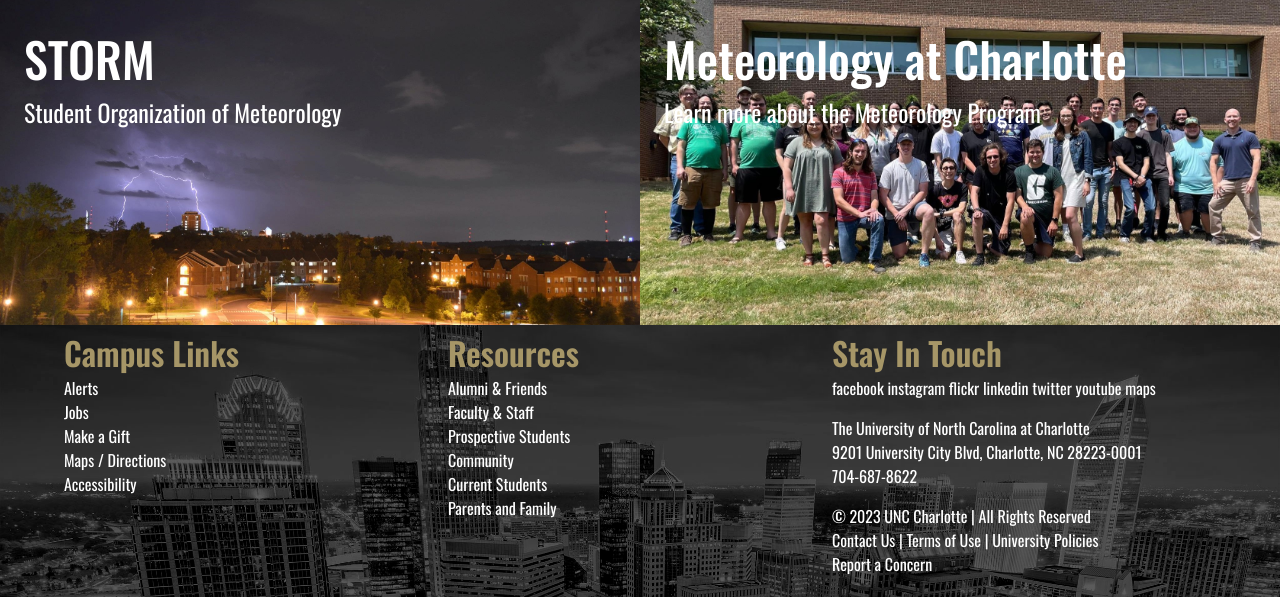
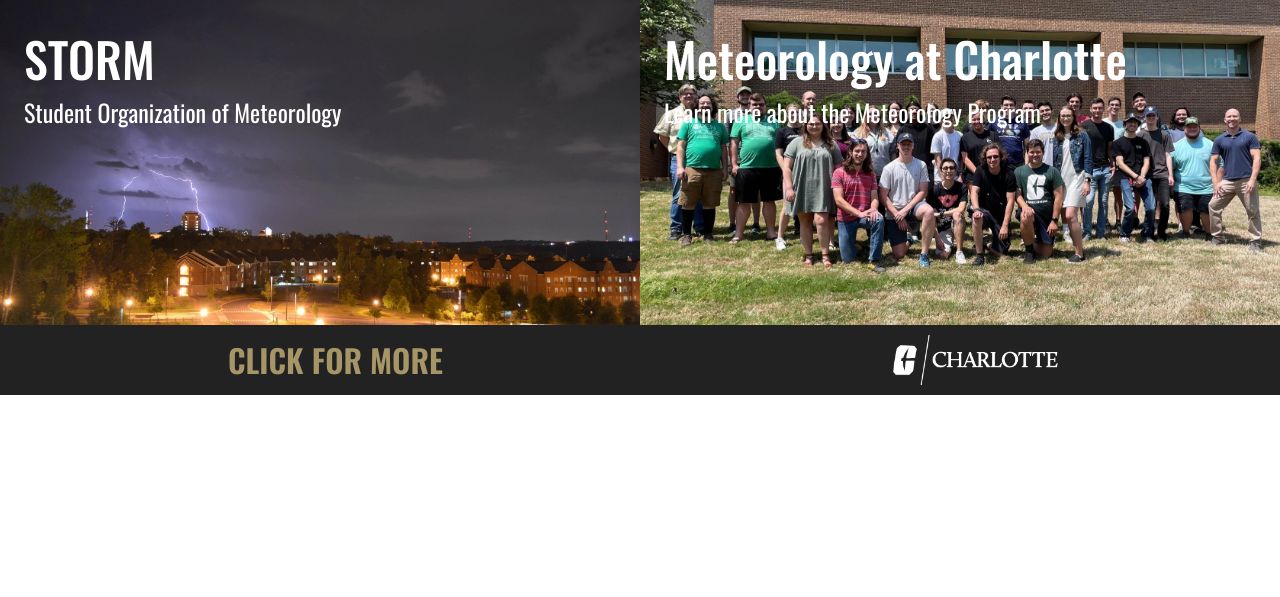
Before and after one commit to toadwx/UNC-Charlotte-Meteorology-Website, a PHP site: page /index.php in a window 1280 px wide. Shown: the part 484-1081 px from the top of the page. After the commit the page ends 879 px from the top, so only its background shows below. Run offline with PHP 8.4, Linux system fonts and the light colour scheme; some libraries are stand-ins or nearby versions.

Commit message:
Footer improvements including simple toggle

```diff
--- a/css/footer.css
+++ b/css/footer.css
@@ -12,8 +12,51 @@
 }
 
 .footer-container {
+    display: flex;
     position: absolute;
     width: 90%;
+    justify-content: space-around;
+}
+
+.footer-row {
+    position: relative;
+    display: flex;
+    width: inherit;
+    background-color: #222;
+    justify-content: space-around;
+    height: 70px;
+    flex-direction: row;
+    align-content: center;
+}
+
+#footer-toggle {
+    float: left;
+    border: none;
+    border-style: none;
+    text-decoration: none;
+    background-color: #222;
+    color: #A69667;
+    font-size: 1.7em;
+    font-family: 'Oswald', sans-serif;
+    cursor: pointer;
+    justify-content: center;
+    height: 70px;
+    text-align: center;
+    margin: 0;
+}
+
+#footer-toggle h3 {
+    margin: 0;
+    font-family: 'Oswald', sans-serif;
+    text-align: center;
+}
+
+.footer-logo {
+    position: relative;
+    height: 50px;
+    width: auto;
+    margin-top: 10px;
+    margin-bottom: 10px;
 }
 
 .col {
--- a/footer.php
+++ b/footer.php
@@ -1,3 +1,20 @@
+<div class="footer-row">
+    <div>
+        <button id="footer-toggle">
+            <h3>
+                <span class="open-text">CLICK FOR MORE</span>
+                <span class="close-text" hidden>LESS</span>
+            </h3>
+        </button>
+    </div>
+    <div>
+        <div class="social-container">
+            <img alt="UNC Charlotte Logo" class="footer-logo" src="images/charlotte-logo-footer.png"/>
+        </div>
+    </div>
+</div>
+
+<span id="footer-span" hidden>
 <div class="page-footer">
     <img src="images/background_clt.jpg" class="back-image"/>
     <div class="footer-container">
@@ -39,3 +56,22 @@
         </div>
     </div>
 </div>
+</span>
+
+<script type='text/javascript'>
+$(function(){
+
+    $('.open-text').click(function(){
+        $('.open-text').hide();
+        $('.close-text').show();
+        $('#footer-span').show();
+    });
+
+    $('.close-text').click(function(){
+        $('.close-text').hide();
+        $('#footer-span').hide();
+        $('.open-text').show();
+    });
+
+});
+</script>
```
Also changed, not shown: images/charlotte-logo-footer.png (added).
